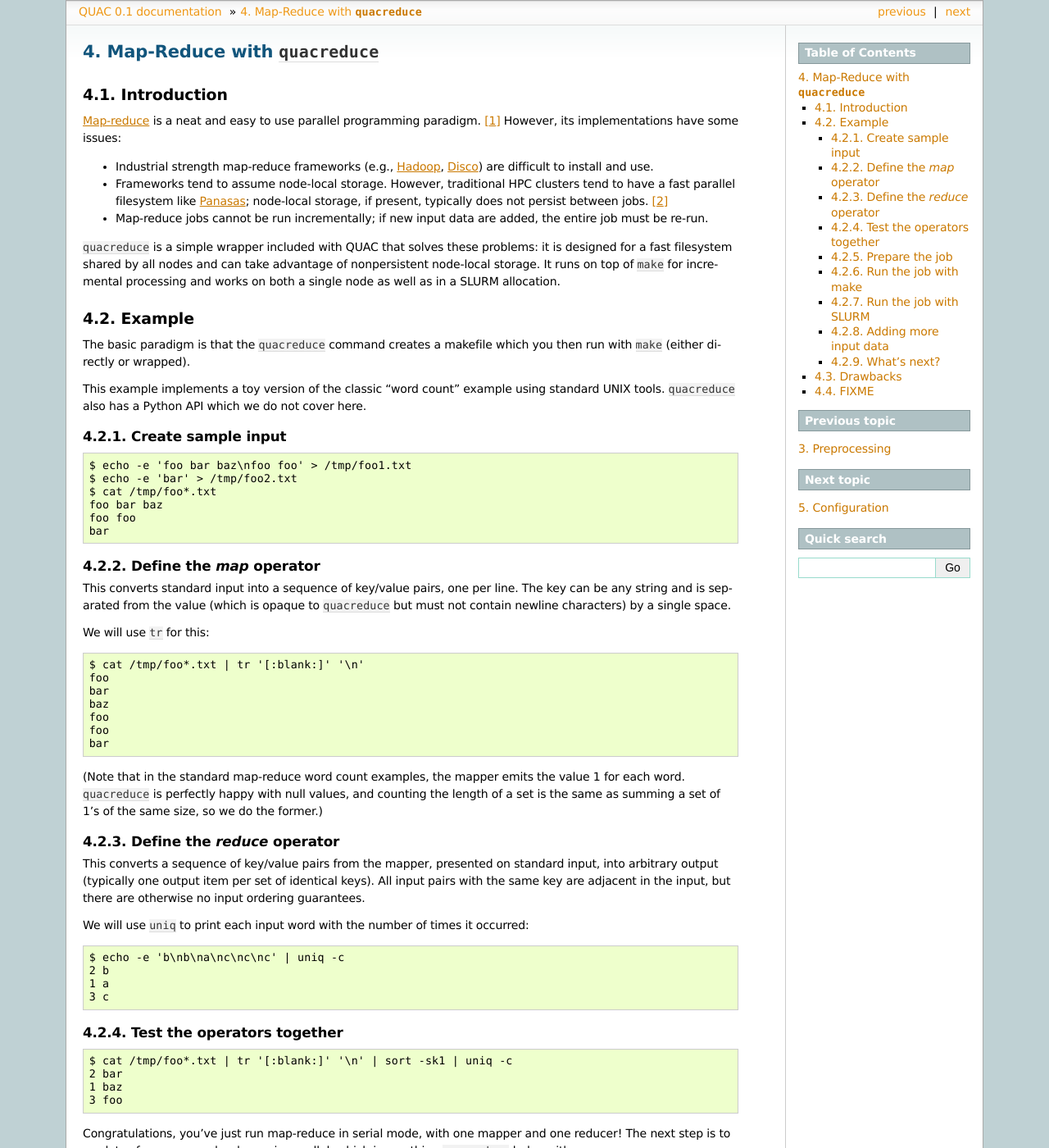
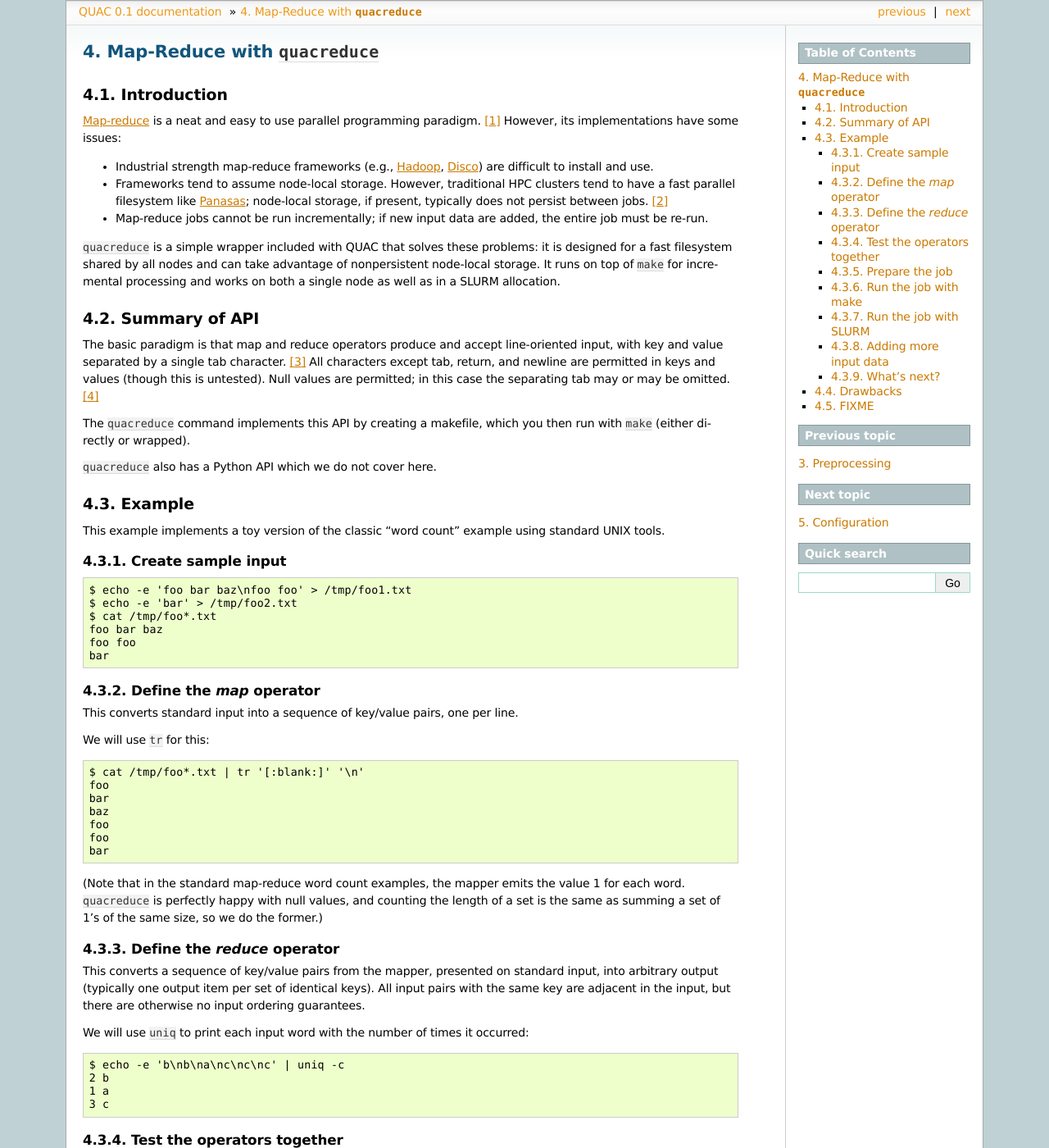
Before and after one commit to reidpr/quac, a Sphinx documentation site: the page built from sphinx/map_reduce.rst, in a window 1280 px wide and 1400 px high. Shown: the whole window at 82% size. Built offline with Sphinx 7.4.7, drawn with Linux system fonts in a browser that asks for light colours; formulas are drawn with MathJax 3; some of the changed text lies outside the part shown.

Commit message:
Clarify compatibility with Hadoop Streaming.

```diff
--- a/sphinx/map_reduce.rst
+++ b/sphinx/map_reduce.rst
@@ -26,19 +26,28 @@
 for incremental processing and works on both a single node as well as in a
 SLURM allocation.
 
+Summary of API
+==============
+
+The basic paradigm is that map and reduce operators produce and accept
+line-oriented input, with key and value separated by a single tab character.
+[3]_ All characters except tab, return, and newline are permitted in keys and
+values (though this is untested). Null values are permitted; in this case the
+separating tab may or may be omitted. [4]_
+
+The ``quacreduce`` command implements this API by creating a makefile, which
+you then run with ``make`` (either directly or wrapped).
+
+``quacreduce`` also has a Python API which we do not cover here.
+
 Example
 =======
 
 .. NOTE: This example is tested in tests/quacreduce.script; make sure the two
    examples match.
 
-
-The basic paradigm is that the ``quacreduce`` command creates a makefile which
-you then run with ``make`` (either directly or wrapped).
-
 This example implements a toy version of the classic "word count" example
-using standard UNIX tools. ``quacreduce`` also has a Python API which we do
-not cover here.
+using standard UNIX tools.
 
 Create sample input
 -------------------
@@ -57,8 +66,6 @@
 -------------------------
 
 This converts standard input into a sequence of key/value pairs, one per line.
-The key can be any string and is separated from the value (which is opaque to
-``quacreduce`` but must not contain newline characters) by a single space.
 
 We will use ``tr`` for this::
 
@@ -277,9 +284,16 @@
 .. Footnotes
    =========
 
-.. [#] I know that it's usually spelled MapReduce, but I think InterCapping is
+.. [1] I know that it's usually spelled MapReduce, but I think InterCapping is
        stupid.
 
-.. [#] This is because (a) it's difficult to ensure that a new job is assigned
+.. [2] This is because (a) it's difficult to ensure that a new job is assigned
        exactly the same set of nodes as a previous job and/or (b) node-local
        storage is explicitly wiped between jobs.
+
+.. [3] This is the same as Hadoop Streaming; the goal is to make
+       ``quacreduce`` components with non-null values work without
+       modification in that framework, though this is untested.
+
+.. [4] Note that this contrasts with Hadoop Streaming, where a null key is
+       permitted but a null value isn't.
```
Also changed, not shown: other parts of sphinx/map_reduce.rst (+2 -2 lines).
